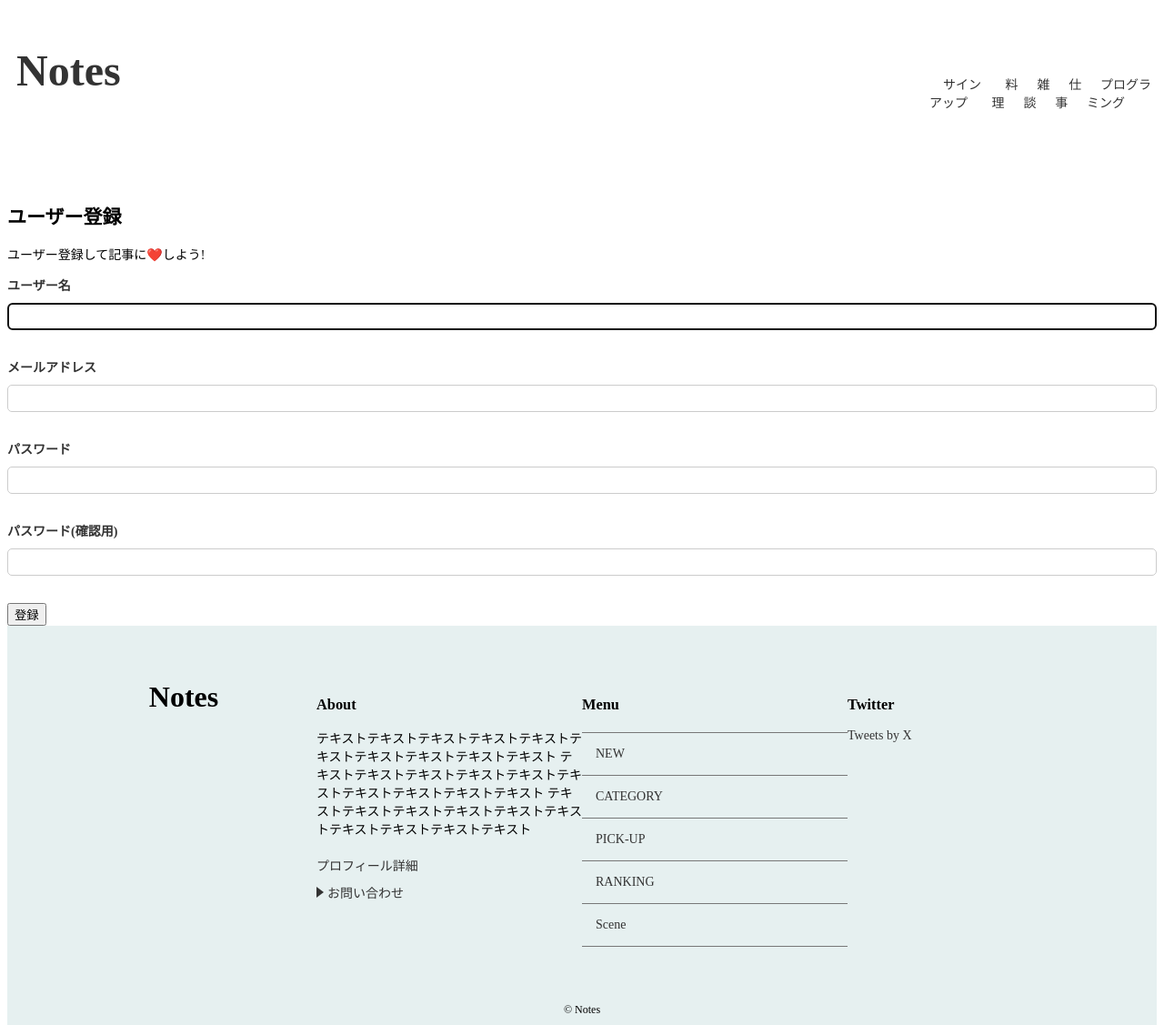
After one commit to SushiRocket/django, a Django app: page /signup/ in a window 1280 px wide. The commit adds this page. Shown: the top 1127 px of the page at 91% size. Run offline with Django 5.2, Linux system fonts and the light colour scheme; some libraries are stand-ins or nearby versions.

Commit message:
sign.htmlを記述

```diff
--- a/project4/notes/templates/notes/post_list.html
+++ b/project4/notes/templates/notes/post_list.html
@@ -30,7 +30,7 @@
             </h2>
               {% if post.id in liked_post %}
                 <!-- 既に「いいね」している場合 -->
-                <button class="like-button liked">❤️ <span class="like-count">{{ post.like_count }}</span></button>
+                <button class="like-button liked">❤️<span class="like-count">{{ post.like_count }}</span></button>
               {% else %}
                 <!-- 「いいね」していない場合 -->
                 <button class="like-button">♡ <span class="like-count">{{ post.like_count }}</span></button>
--- /dev/null
+++ b/project4/notes/templates/notes/signup.html
@@ -0,0 +1,26 @@
+{% extends 'notes/base.html' %}
+
+{% block content %}
+<div class="signup-container">
+  <div class="signup-top-container">
+    <h2>ユーザー登録</h2>
+    <p>ユーザー登録して記事に<span>❤️</span>しよう!</p>
+  </div>
+</div>
+  <form action="" method="post">
+    {% csrf_token %}
+    {{ form.non_field_errors }}
+    {% for field in form %}
+    <div class="form-group">
+      <label for="{{ field.id_for_label }}">
+          {{ field.label }}
+      </label>
+      {{ field }}
+      {{ field.errors }}
+    </div>
+    {% endfor %}
+    <div class="siginup-btn">
+      <button type="submit">登録</button>
+    </div>
+  </form>
+{% endblock %}
```
Also changed, not shown: project4/notes/templates/signup.html (deleted, +0 -10 lines).
